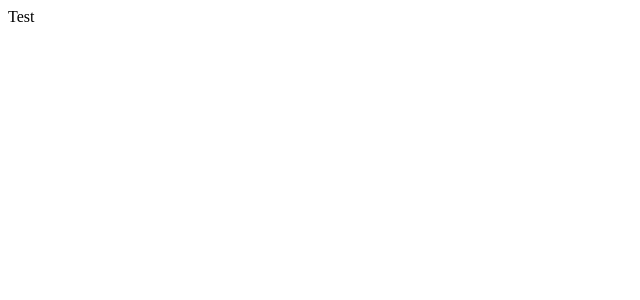
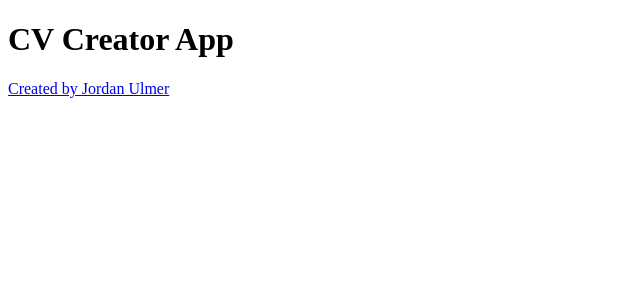
Before and after one commit to BreadleyCooper/cv-project, a React (Create React App) app: page / in a window 1280 px wide. Shown: the top 300 px of the page, without its empty margins (0-640 px from the left). Built offline with nearby package versions, Linux system fonts and the light colour scheme.

Commit message:
Added header component

```diff
--- a/src/App.js
+++ b/src/App.js
@@ -1,12 +1,15 @@
 import React, { Component } from "react"
+import Header from "./components/Header"
 
 class App extends Component {
-  constructor() {
-    super();
+  constructor(props) {
+    super(props);
   }
   render() {
     return(
-    <div>Test</div>
+    <div>
+      <Header title="CV Creator App" />
+    </div>
     )
   };
 }
--- /dev/null
+++ b/src/components/Header.js
@@ -0,0 +1,20 @@
+// https://mirza-adnan.github.io/cv-builder/ for reference
+
+import React, {Component} from "react";
+
+class Header extends Component {
+    constructor (props) {
+        super(props)
+    }
+
+    render() {
+        return (
+            <div>
+                <h1>{this.props.title}</h1>
+                <a href="https://github.com/BreadleyCooper">Created by Jordan Ulmer</a>
+            </div>
+        )
+    }
+}
+
+export default Header
```
